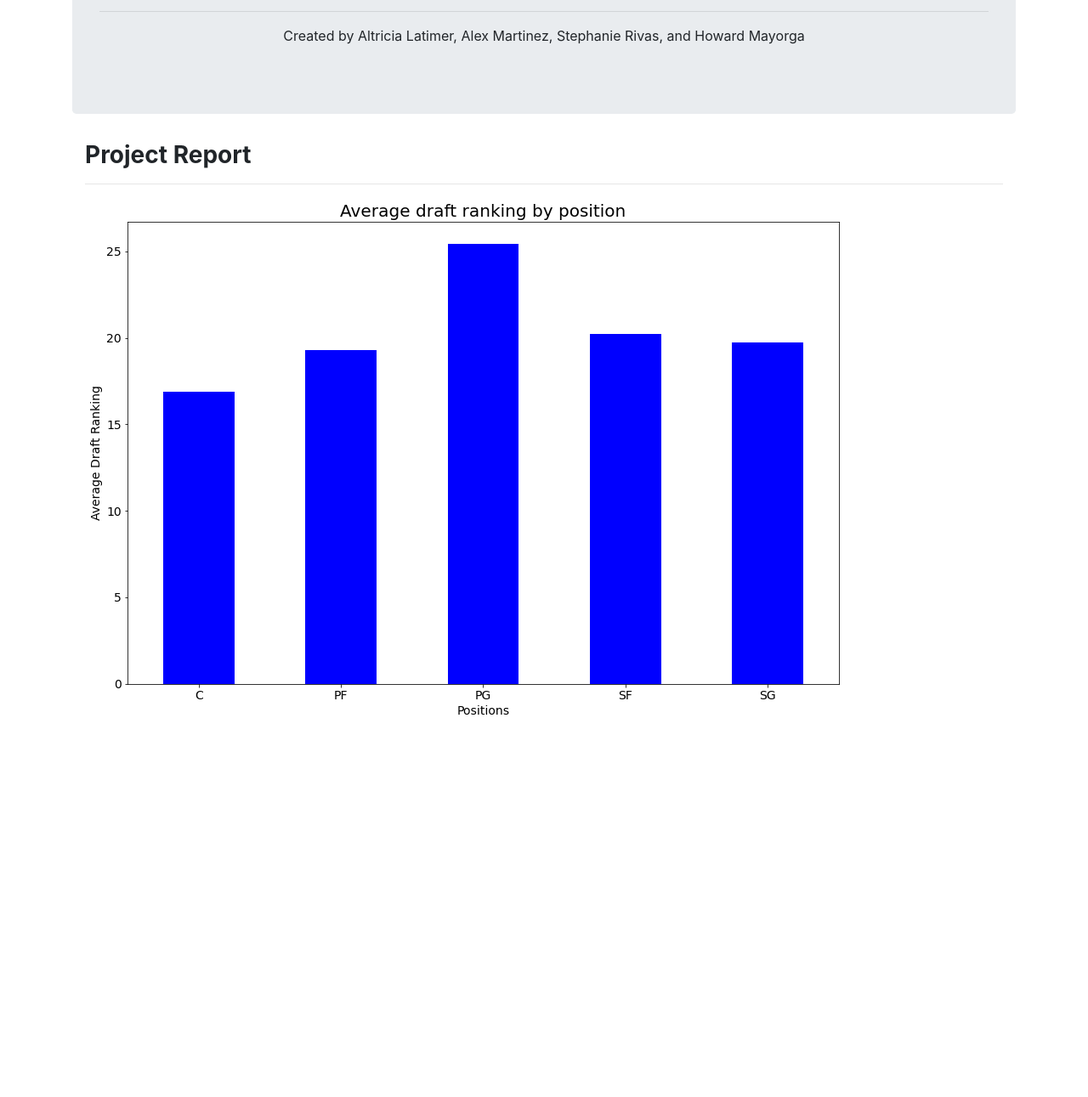
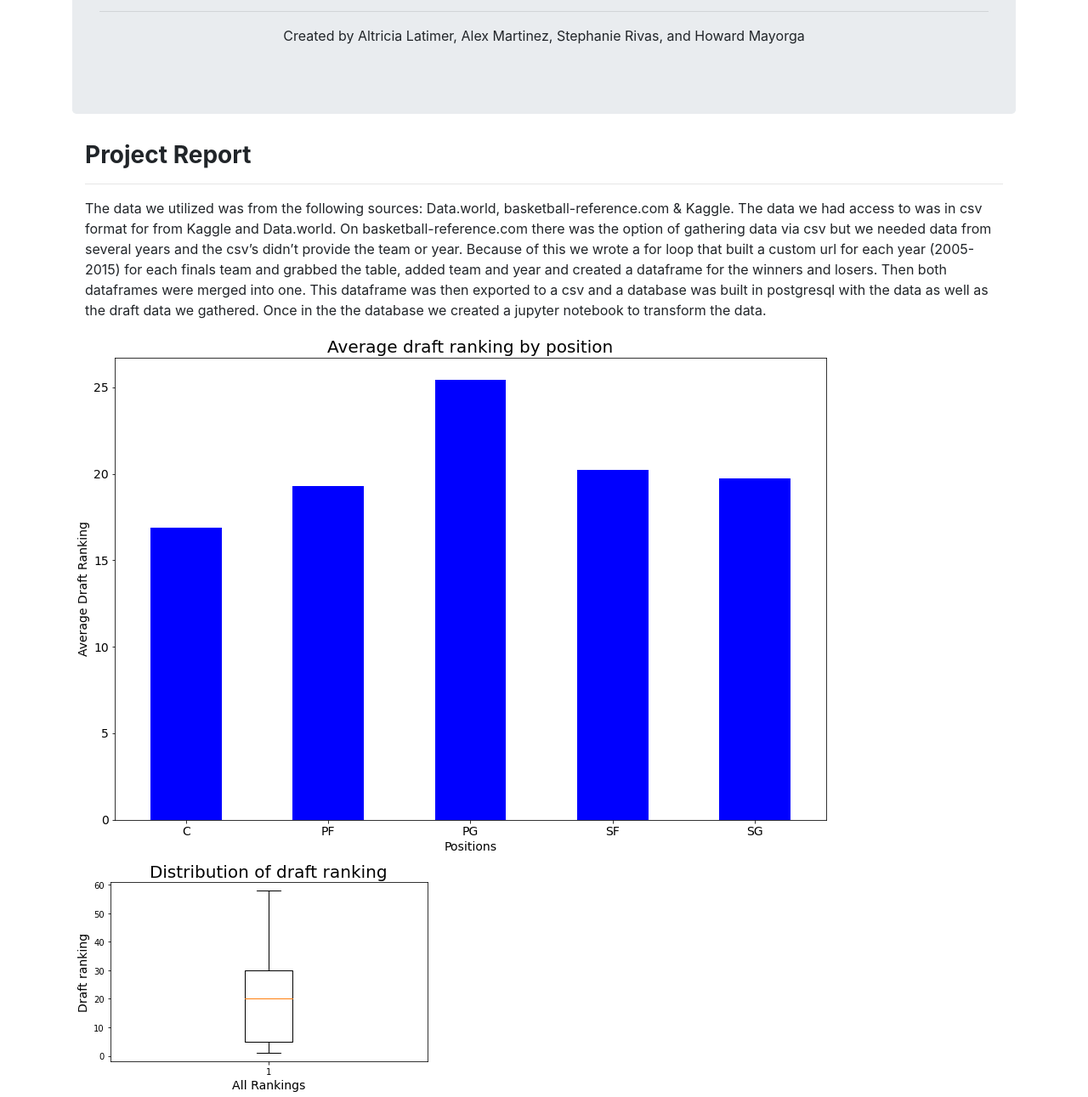
Before and after one commit to alexmartinez1745/ETL-Project, a plain HTML site: page ETLSite/ETLSite.html in a window 1280 px wide. Shown: the part 201-1492 px from the top of the page at 85% size. Before the commit the page ends 1052 px from the top, so only its background shows below. Drawn offline with nearby package versions, Linux system fonts and the light colour scheme.

Commit message:
Updated Project Report on ETLSite

```diff
--- a/ETLSite/ETLSite.html
+++ b/ETLSite/ETLSite.html
@@ -17,12 +17,32 @@
         <div class="col-md-12">
             <h3><b>Project Report</b></h3>
             <hr>
+            <p>The data we utilized was from the following sources:
+                Data.world, basketball-reference.com & Kaggle.
+                The data we had access to was in csv format for from Kaggle and Data.world.
+                On basketball-reference.com there was the option of gathering data via csv but we needed
+                data from several years and the csv’s didn’t provide the team or year.  Because of this we
+                wrote a for loop that built a custom url for each year (2005-2015) for each finals team and
+                grabbed the table, added team and year and created a dataframe for the winners and losers.
+                Then both dataframes were merged into one.
+                This dataframe was then exported to a csv and a database was built in
+                postgresql with the data as well as the draft data we gathered.
+                Once in the the database we created a jupyter notebook to transform the data.</p>
 
         </div>
-        <div class="col-md-6">
-            <img src="../Resources/averagedraft.png" alt="average draft">
+        <div class="row">
+            <div class="col-md-6">
+                <img src="../Resources/averagedraft.png" alt="average draft">
 
+            </div>
         </div>
+        <div class="row">
+            <div class="col-md-6">
+                <img src="../Resources/distributionrank.png" alt="distribution rank">
+                </div>
+        </div>
+
+
     </div>
     <!-- <h3><b>Project Report</b></h3>
     <p><a> href="" </a></p>
```
